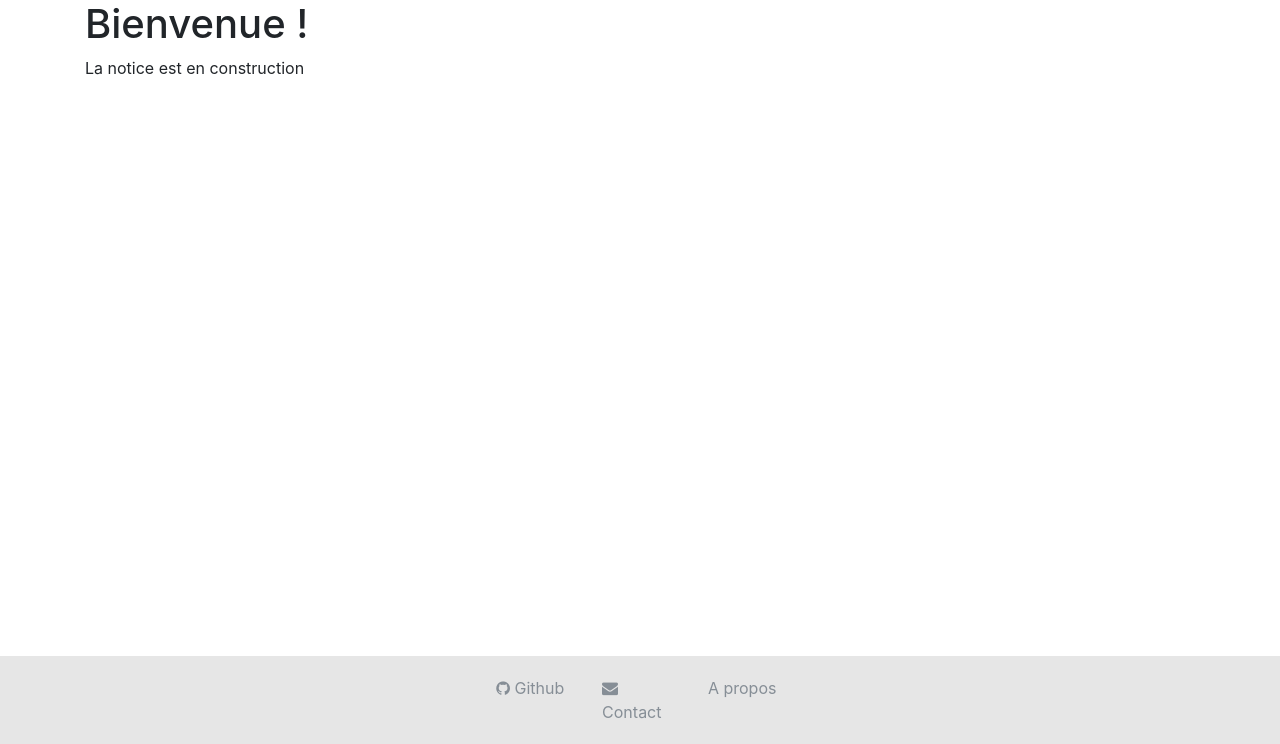
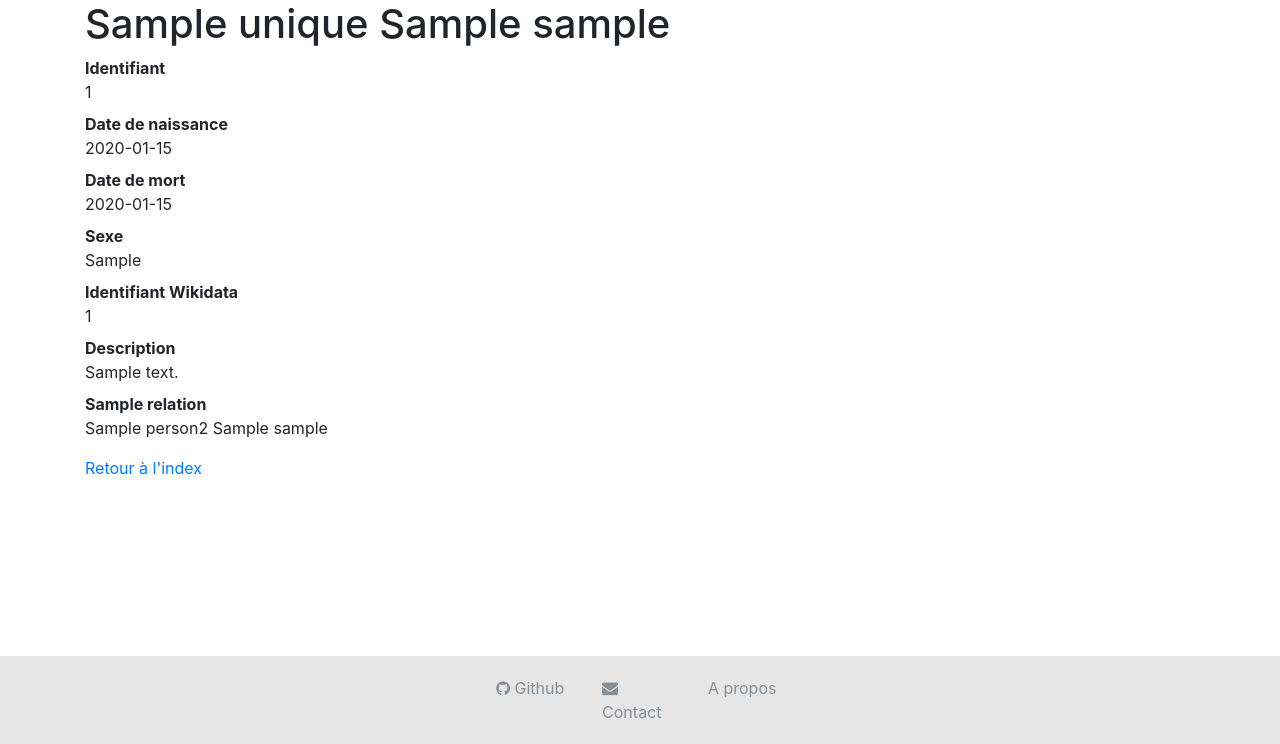
Before and after one commit to Chartes-TNAH/dico-proso, a Flask app: template hoozhoo/templates/pages/notice.html in a window 1280 px wide. Shown: the part 56-800 px from the top of the page. Run offline with Flask 2, Linux system fonts and the light colour scheme; the template is opened without the code that fills it: most values are stand-ins (such as "Sample title", 1, 10 or a date in 2020); some libraries are stand-ins or nearby versions.

Commit message:
creation notice personne et affichage lien avec deuxième personne: pages index, notice +route index et notice

```diff
--- a/hoozhoo/templates/pages/index.html
+++ b/hoozhoo/templates/pages/index.html
@@ -6,7 +6,7 @@
     <p>Il y a {{personnes|length}} personnes enregistrées :</p>
         <ul>
             {% for personne in personnes %}
-                <li><a href="{{url_for("notice", identifier=personne.person_id)}}">{{personne.person_name}} {{personne.person_firstname}}</a></li>
+                <li><a href="{{url_for("notice", identifier=personne.person_id)}}">{{personne.person_name}} {{personne.person_firstname}} {{personne.person_nickname}} </a></li>
             {% endfor %}
         </ul>
     {% else %}
--- a/hoozhoo/templates/pages/notice.html
+++ b/hoozhoo/templates/pages/notice.html
@@ -1,6 +1,28 @@
 {% extends "conteneur.html" %}
+{% block titre %}
+    {%if unique %}| unique : {{unique.person_name}} {{unique.person_firstname}} {{unique.person_nickname}} {% endif %}
+{% endblock %}
+
 {% block corps %}
+    {% if unique %}
+        <h1>{{unique.person_name}} {{unique.person_firstname}} {{unique.person_nickname}}</h1>
+        <dl>
+            <dt>Identifiant</dt><dd>{{unique.person_id}}</dd>
+            <dt>Date de naissance</dt><dd>{{unique.person_birthdate}}</dd>
+            <dt>Date de mort</dt><dd>{{unique.person_deathdate}}</dd>
+            <dt>Sexe</dt><dd>{{unique.person_gender}}</dd>
+            <dt>Identifiant Wikidata</dt><dd>{{unique.person_external_id}}</dd>
+            <dt>Description</dt><dd>{{unique.person_description}}</dd>
+            {% for lien in listLien %}
+                <dt>
+                    {{lien.relations.relation_type_name}}
+                </dt>
+                <dd>{{lien.person2.person_name}} {{lien.person2.person_firstname}} {{lien.person2.person_nickname}}</dd>
+            {% endfor %}
+        </dl>
+    {% else %}
+        <p>La base de données est en cours de constitution</p>
+    {% endif %}
+    <p><a href="{{url_for('index')}}">Retour à l'index</a></p>
 
-<h1>Bienvenue !</h1>
-    <p>La notice est en construction</p>
 {% endblock %}
```
Also changed, not shown: hoozhoo/routes/generic.py (+5 -2 lines), hoozhoo/modeles/donnees.py (line endings or trailing spaces).
